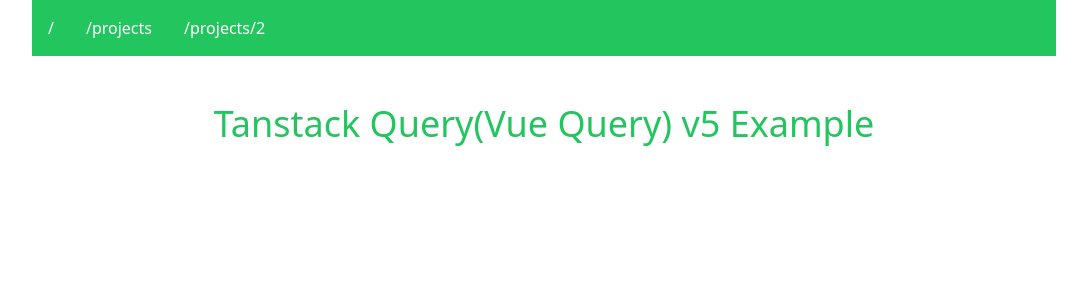
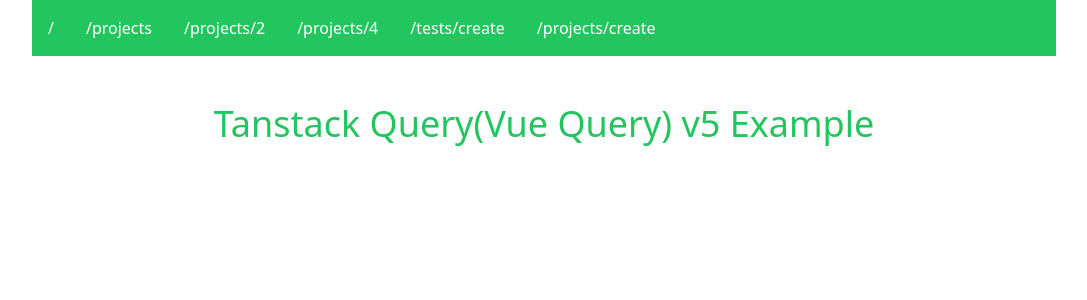
Before and after one commit to awdr74100/vue-tanstack-query-example, a Vue app: page / in a window 1280 px wide. Shown: the top 300 px of the page, without its empty margins (96-1183 px from the left). Built offline with nearby package versions, Linux system fonts and the light colour scheme; what @tanstack/vue-query would draw is missing.

Commit message:
Add useMutation

```diff
--- a/src/components/LayoutHeader.vue
+++ b/src/components/LayoutHeader.vue
@@ -1,25 +1,24 @@
 <template>
   <header>
     <ul class="flex items-center bg-green-500">
-      <li>
-        <RouterLink class="inline-block p-4 text-center text-white hover:bg-green-400" to="/"
-          >/</RouterLink
-        >
-      </li>
-      <li>
+      <li v-for="(route, index) in routes" :key="index">
         <RouterLink
           class="inline-block p-4 text-center text-white hover:bg-green-400"
-          to="/projects"
-          >/projects</RouterLink
-        >
-      </li>
-      <li>
-        <RouterLink
-          class="inline-block p-4 text-center text-white hover:bg-green-400"
-          to="/projects/2"
-          >/projects/2</RouterLink
+          :to="{ path: route }"
+          >{{ route }}</RouterLink
         >
       </li>
     </ul>
   </header>
 </template>
+
+<script setup lang="ts">
+const routes = [
+  '/',
+  '/projects',
+  '/projects/2',
+  '/projects/4',
+  '/tests/create',
+  '/projects/create',
+];
+</script>
--- /dev/null
+++ b/src/pages/projects/create.vue
@@ -0,0 +1,52 @@
+<template>
+  <h1 class="mt-12 text-center text-4xl text-green-500">Project Create Page</h1>
+  <form @submit.prevent="mutate({ id, title })">
+    <div>
+      <label for="testId">Id: </label>
+      <input id="testId" v-model="id" type="text" class="border border-green-500" />
+    </div>
+    <div class="mt-4">
+      <label for="title">Title: </label>
+      <input id="title" v-model="title" type="text" class="border border-green-500" />
+    </div>
+    <div class="mt-4">
+      <button type="submit" class="rounded bg-green-500 p-4 text-white hover:bg-green-400">
+        Submit
+      </button>
+    </div>
+  </form>
+
+  <div class="mt-4">
+    <span v-if="isPending">Loading...</span>
+    <span v-else-if="isError">Oops: {{ error?.message }}</span>
+    <span v-else-if="isSuccess">Project added!</span>
+  </div>
+</template>
+
+<script setup lang="ts">
+import { ref } from 'vue';
+import type { Project } from '@/types/Project';
+import { useMutation, useQueryClient } from '@tanstack/vue-query';
+
+const id = ref('');
+const title = ref('');
+
+function createProject(project: Project): Promise<Project> {
+  return fetch('http://localhost:3000/api/projects', {
+    method: 'post',
+    body: JSON.stringify(project),
+    headers: {
+      'Content-Type': 'application/json',
+    },
+  }).then((res) => res.json());
+}
+
+const queryClient = useQueryClient();
+
+const { isPending, isError, isSuccess, error, mutate } = useMutation({
+  mutationFn: (newProject: Project) => createProject(newProject),
+  onSuccess(newProject) {
+    queryClient.setQueryData(['projects', newProject.id], newProject);
+  },
+});
+</script>
--- a/src/pages/projects/index.vue
+++ b/src/pages/projects/index.vue
@@ -21,13 +21,16 @@
   <span v-if="testsIsLoading">Loading...</span>
   <span v-else-if="testsIsError">Oops: {{ testsError?.message }}</span>
 
-  <ul v-else-if="tests" class="mt-4 border">
+  <ul v-else-if="tests && tests.length > 0" class="mt-4 border">
     <li v-for="(item, index) in tests" :key="index" class="w-full p-4 hover:bg-gray-200">
       <span class="">Id: {{ item.id }}</span>
       <span class="ml-4">Title: {{ item.title }}</span>
       <span class="ml-4">Status: {{ item.status }}</span>
     </li>
   </ul>
+  <div v-else class="mt-4 border">
+    <span class="inline-block p-4">該專案無任何測驗</span>
+  </div>
 </template>
 
 <script setup lang="ts">
--- /dev/null
+++ b/src/pages/tests/create.vue
@@ -0,0 +1,62 @@
+<template>
+  <h1 class="mt-12 text-center text-4xl text-green-500">Test Create Page</h1>
+  <form @submit.prevent="mutate({ id, title, projectId, status })">
+    <div>
+      <label for="testId">Id: </label>
+      <input id="testId" v-model="id" type="text" class="border border-green-500" />
+    </div>
+    <div class="mt-4">
+      <label for="projectId">ProjectId: </label>
+      <input id="projectId" v-model="projectId" type="text" class="border border-green-500" />
+    </div>
+    <div class="mt-4">
+      <label for="title">Title: </label>
+      <input id="title" v-model="title" type="text" class="border border-green-500" />
+    </div>
+    <div class="mt-4">
+      <label for="status">status: </label>
+      <input id="status" v-model.number="status" type="text" class="border border-green-500" />
+    </div>
+    <div class="mt-4">
+      <button type="submit" class="rounded bg-green-500 p-4 text-white hover:bg-green-400">
+        Submit
+      </button>
+    </div>
+  </form>
+
+  <div class="mt-4">
+    <span v-if="isPending">Loading...</span>
+    <span v-else-if="isError">Oops: {{ error?.message }}</span>
+    <span v-else-if="isSuccess">Test added!</span>
+  </div>
+</template>
+
+<script setup lang="ts">
+import { ref } from 'vue';
+import type { Test } from '@/types/Test';
+import { useMutation, useQueryClient } from '@tanstack/vue-query';
+
+const id = ref('');
+const projectId = ref('');
+const title = ref('');
+const status = ref(0);
+
+function createTest(test: Test): Promise<Test> {
+  return fetch('http://localhost:3000/api/tests', {
+    method: 'post',
+    body: JSON.stringify(test),
+    headers: {
+      'Content-Type': 'application/json',
+    },
+  }).then((res) => res.json());
+}
+
+const queryClient = useQueryClient();
+
+const { isPending, isError, isSuccess, error, mutate } = useMutation({
+  mutationFn: (newTest: Test) => createTest(newTest),
+  onSuccess(newTest) {
+    queryClient.setQueryData(['tests', newTest.id], newTest);
+  },
+});
+</script>
--- a/src/typed-router.d.ts
+++ b/src/typed-router.d.ts
@@ -22,5 +22,7 @@
     '/projects': RouteRecordInfo<'/projects', '/projects', Record<never, never>, Record<never, never>>,
     '/projects/': RouteRecordInfo<'/projects/', '/projects', Record<never, never>, Record<never, never>>,
     '/projects/[id]': RouteRecordInfo<'/projects/[id]', '/projects/:id', { id: ParamValue<true> }, { id: ParamValue<false> }>,
+    '/projects/create': RouteRecordInfo<'/projects/create', '/projects/create', Record<never, never>, Record<never, never>>,
+    '/tests/create': RouteRecordInfo<'/tests/create', '/tests/create', Record<never, never>, Record<never, never>>,
   }
 }
```
Also changed, not shown: 1 other file (tests, documents, lock files or other folders).
